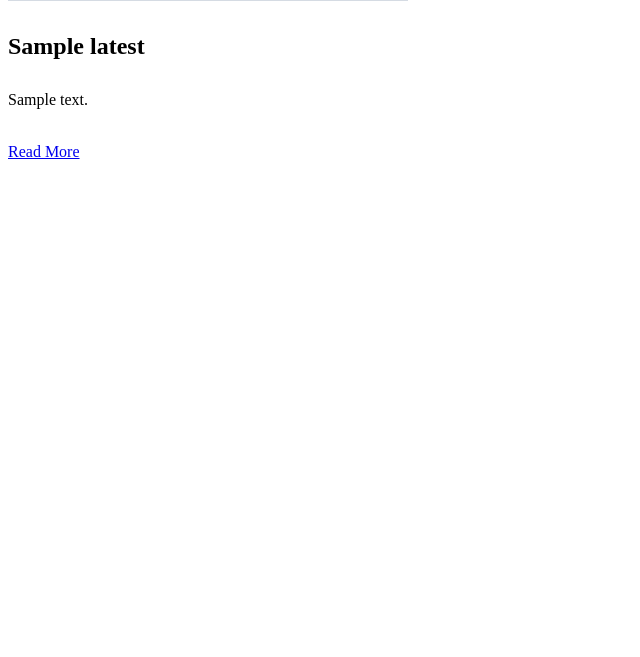
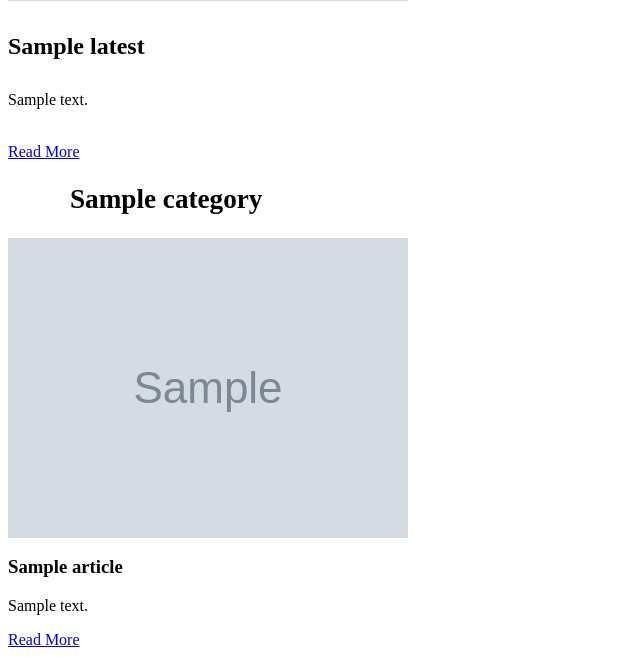
Before and after one commit to grenn24/News-Aggregator-with-chrome-extension-, a Python web app: template templates/home.html in a window 1280 px wide. Shown: the part 1048-1705 px from the top of the page, without its empty margins (0-640 px from the left). Before the commit the page ends 1207 px from the top, so only its background shows below. Run offline with Jinja, Linux system fonts and the light colour scheme; the template is opened without the code that fills it: most values are stand-ins (such as "Sample title", 1, 10 or a date in 2020); grey boxes marked "Sample" are stand-in pictures.

Commit message:
added different news category sections in home.html

```diff
--- a/templates/home.html
+++ b/templates/home.html
@@ -69,3 +69,37 @@
         {% endfor %}
 
     </section>
+
+    <section>
+
+        <!-- Iterate over each specified news category in the news_columns list -->
+        {% for column in news_columns %}
+
+        <h2 class="col-md-12" style="margin-left: 4.9%; font-size: 1.7em">{{ column.category }}</h2>
+        <div class="row">
+
+            <!-- Iterate over each news article in the specific news category before displaying it in a row of 3 cards -->
+            {% for article in column.articles %}
+
+            <div class="column">
+                <div class="card">
+                    <div class="card-content">
+                        <div class="card-img">
+                            <img src="{{ article['urlToImage'] }}" class="card-img-top" alt="...">
+                        </div>
+                        <div class="card-body">
+                            <h3 class="card-title">{{ article.title }}</h3>
+                            <p class="card-text">{{ article.description }}</p>
+                            <a class="button" href="{{ article.url }}" class="btn btn-primary">Read More</a>
+                        </div>
+                    </div>
+                </div>
+            </div>
+
+            {% endfor %}
+
+        </div>
+
+        {% endfor %}
+
+    </section>
```
